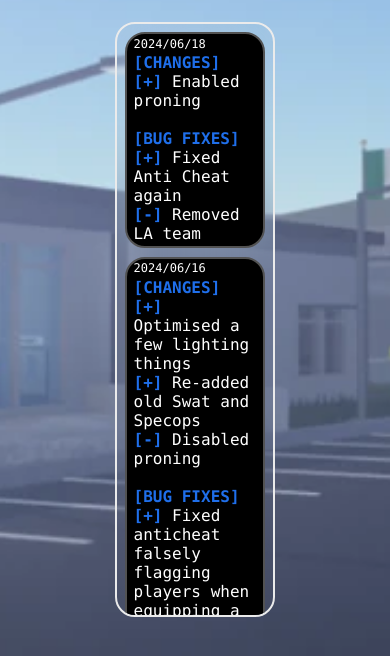
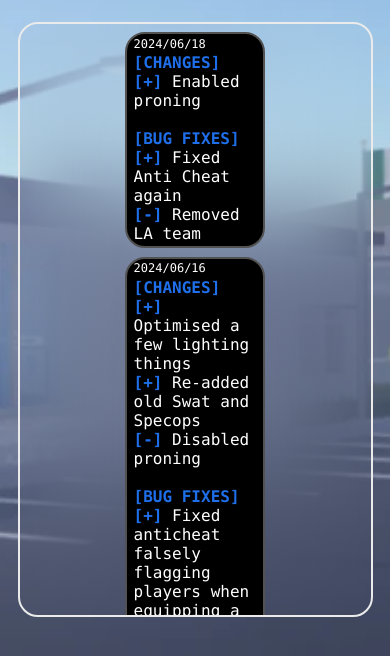
Before and after one commit to TimeCipher/timecipher.github.io, a plain HTML site: page changelog/index.html in a window 390 px wide. Shown: the part 188-844 px from the top of the page. Drawn offline with Linux system fonts and the light colour scheme; no server answers.

Commit message:
Update index.css fix important

```diff
--- a/changelog/index.css
+++ b/changelog/index.css
@@ -34,7 +34,7 @@ h2{
 
 @media only screen and (max-width: 720px) {
     .form-box {
-        width: 90vw;
+        width: 90vw !important;
     }
 }
 
```
